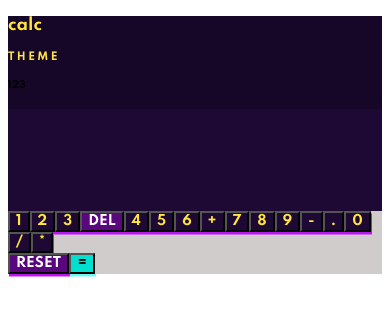
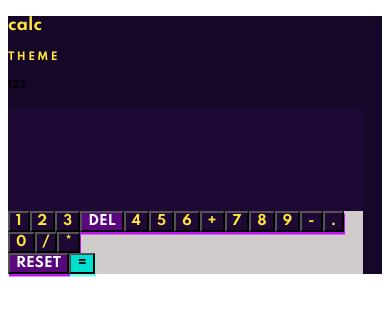
Before and after one commit to mikechibuzor/calculator, a Vue app: page / in a window 390 px wide. Shown: the top 316 px of the page. Built offline with nearby package versions, Linux system fonts and the light colour scheme.

Commit message:
overflow bug resolved on mobile by setting a width of 95%

```diff
--- a/src/assets/css/index.css
+++ b/src/assets/css/index.css
@@ -68,8 +68,8 @@ button:active {
     }
 }
 
-/* @media screen and (max-width: 760px){
+@media screen and (max-width: 760px){
     .calculator-container{
-       padding-top: 20vh;
+       width: 95%;
     }
-} */
+}
```
